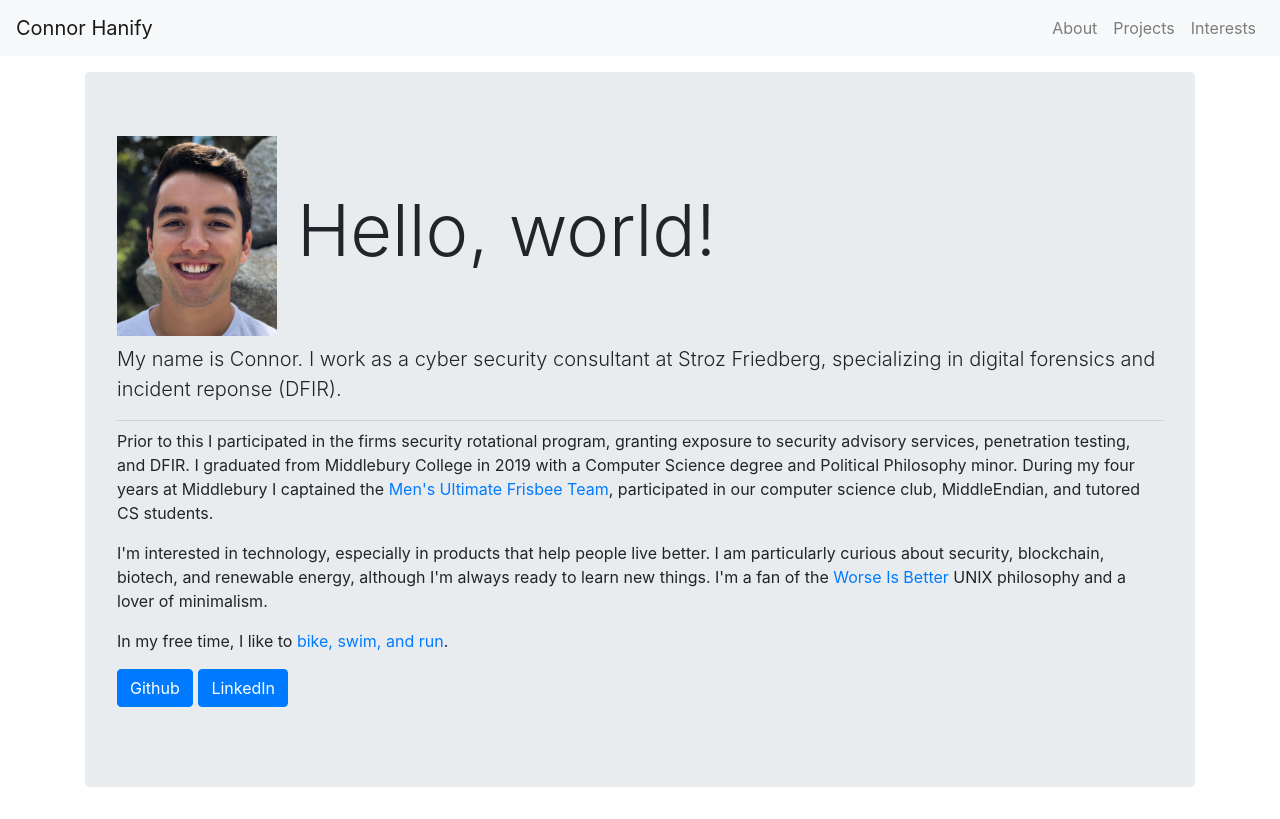
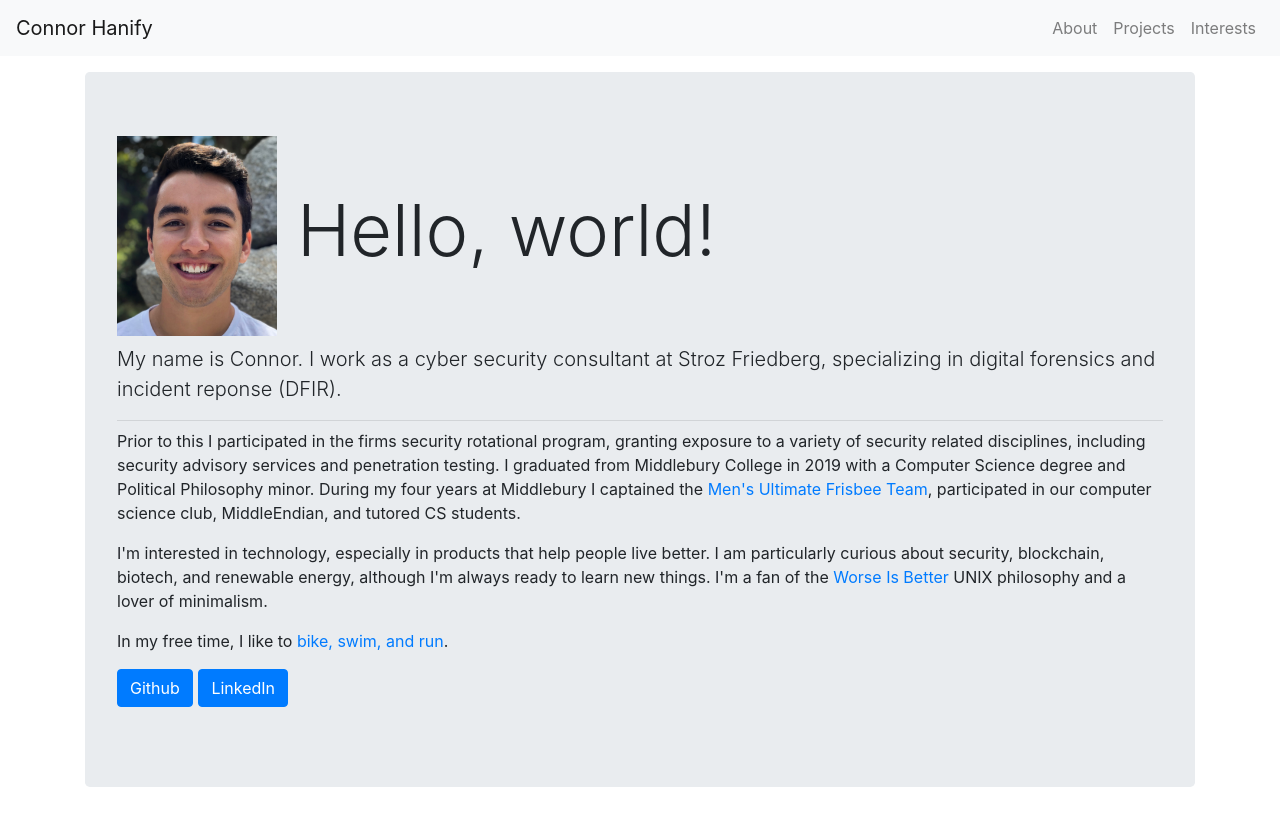
Before and after one commit to cchanify/personal-website-update, a React (Create React App) app: page / in a window 1280 px wide. Built offline with nearby package versions, Linux system fonts and the light colour scheme.

Commit message:
further edits

```diff
--- a/src/components/Home.js
+++ b/src/components/Home.js
@@ -16,7 +16,7 @@ const Home = (props) => {
           {/* <p> <img height="200px" src={me} alt="me" /> </p> */}
           <hr className="my-2" />
 
-          <p>Prior to this I participated in the firms security rotational program, granting exposure to security advisory services, penetration testing, and DFIR. I graduated from Middlebury College in 2019 with a Computer Science degree and Political Philosophy minor. During my four years at Middlebury I captained the <a href="http://sites.middlebury.edu/ultimate/2018/06/18/middlebury-guy-pranksters-2018-season-recap/" target="_blank">Men's Ultimate Frisbee Team</a>, participated in our computer science club, MiddleEndian, and tutored CS students.</p>
+          <p>Prior to this I participated in the firms security rotational program, granting exposure to a variety of security related disciplines, including security advisory services and penetration testing. I graduated from Middlebury College in 2019 with a Computer Science degree and Political Philosophy minor. During my four years at Middlebury I captained the <a href="http://sites.middlebury.edu/ultimate/2018/06/18/middlebury-guy-pranksters-2018-season-recap/" target="_blank">Men's Ultimate Frisbee Team</a>, participated in our computer science club, MiddleEndian, and tutored CS students.</p>
 
           <p>I'm interested in technology, especially in products that help people live better. I am particularly curious about security, blockchain, biotech, and renewable energy, although I'm always ready to learn new things. I'm a fan of the <a href="https://www.dreamsongs.com/RiseOfWorseIsBetter.html" target="_"> Worse Is Better</a> UNIX philosophy and a lover of minimalism.</p>
 
```
